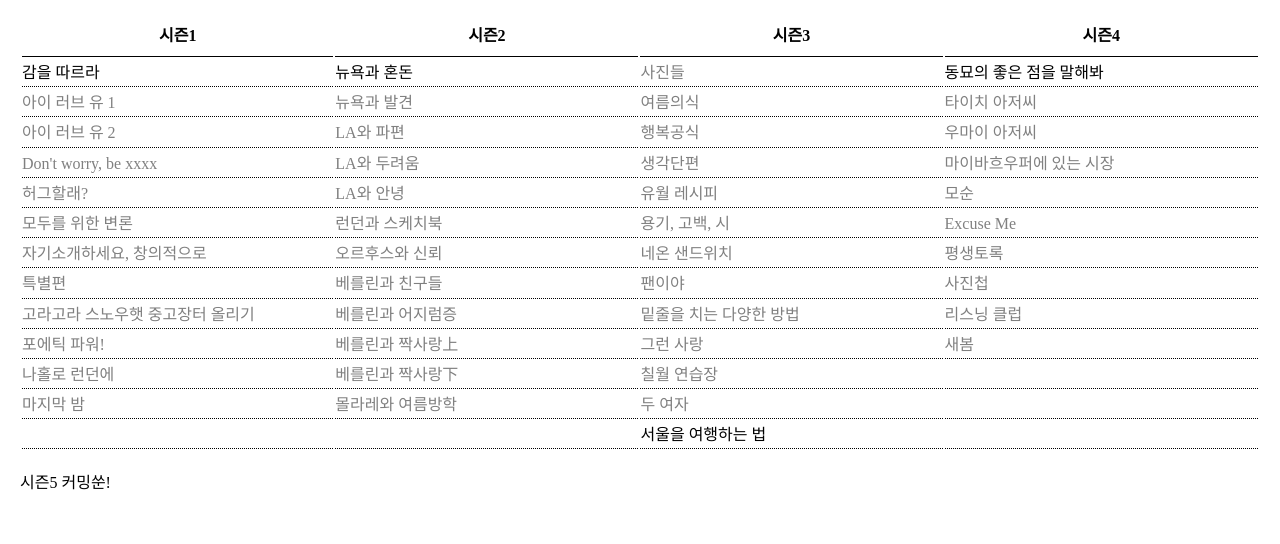
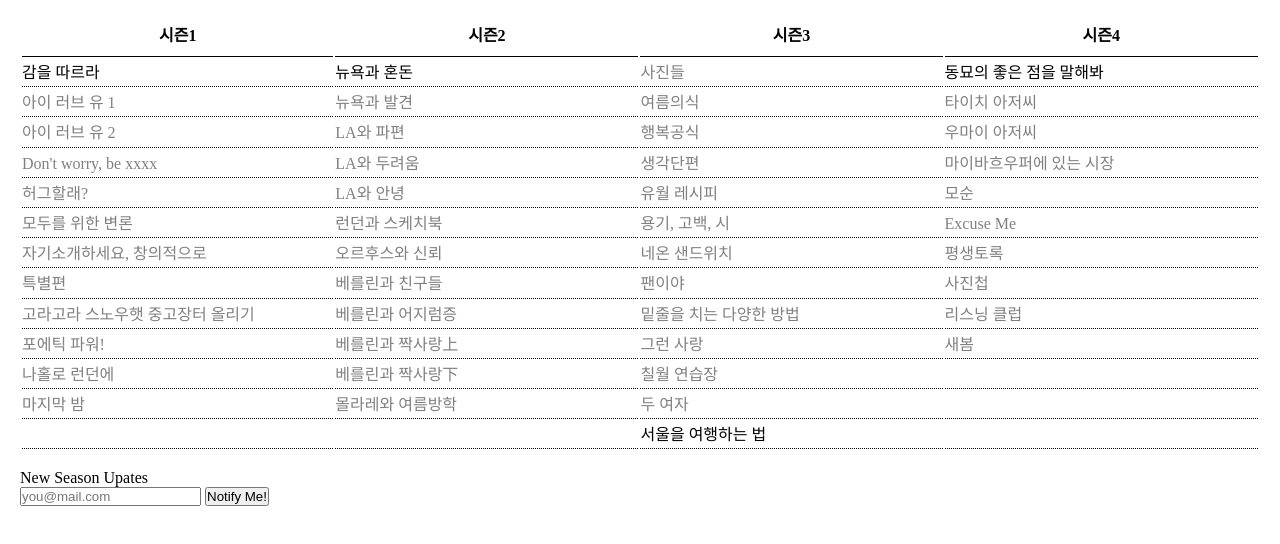
Before and after one commit to piecehaus/write, a plain HTML site: page index.html in a window 1280 px wide. Drawn offline with Linux system fonts and the light colour scheme.

Commit message:
Add files via upload

```diff
--- a/index.html
+++ b/index.html
@@ -109,7 +109,13 @@
 </div>
 
 <br>
-<p class="blink">시즌5 커밍쑨!</p>
+<div>
+	<p class="blink">New Season Upates</p>
+<form action="https://script.google.com/macros/s/AKfycbyVI9McODhlnvwW7MsrdgA7bcuI59j6bQFJX2gmDYbDPdjw_VK-6QN7nQORD_T3Jnbz/exec" method="post">
+  <input type="email" name="email" placeholder="you@mail.com" required>
+  <input type="submit" value="Notify Me!">
+</form>
+</div>
 
 </div>
 
```
